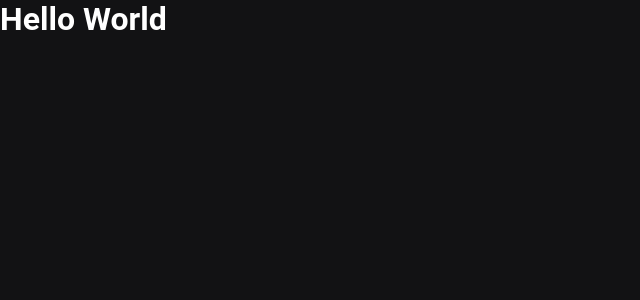
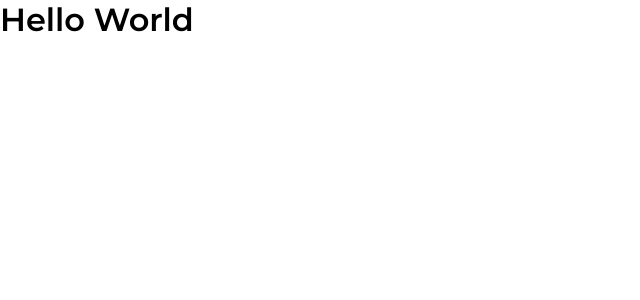
Before and after one commit to matheusantosg/pequenachef, a Next.js app: page / in a window 1280 px wide. Shown: the top 300 px of the page, without its empty margins (0-640 px from the left). Built offline with nearby package versions, Linux system fonts and the light colour scheme.

Commit message:
ajustes style-guide

```diff
--- a/src/pages/_document.tsx
+++ b/src/pages/_document.tsx
@@ -4,7 +4,11 @@ export default class MyDocument extends Document {
   render() {
     return (
       <Html>
-        <Head />
+        <Head>
+          <link rel="preconnect" href="https://fonts.googleapis.com" />
+          <link href="https://fonts.googleapis.com/css2?family=Cormorant+Garamond:ital,wght@0,500;1,500&family=Great+Vibes&family=Inter&family=Montserrat:wght@400;500;600&family=Roboto:wght@400;700;900&display=swap" rel="stylesheet" />
+
+        </Head>
         <body>
           <Main />
           <NextScript />
--- a/src/styles/global.scss
+++ b/src/styles/global.scss
@@ -7,12 +7,12 @@
 :root {
   --white: #ffffff;
 
-  --gray-100: #e1e1e6;
-  --gray-300: #a8a8b3;
-  --gray-900: #121214;
+  --black: #000000;
+  --black-700: #010101;
 
-  --cyan-500: #61DAFB;
-  --yellow-500: #EBA417;
+  --gray-100: #F5F5F5;
+
+  --orange-900: #EC680A;
 }
 
 @media (max-width: 1080px) {
@@ -28,8 +28,7 @@
 }
 
 body {
-  background: var(--gray-900);
-  color: var(--white);
+  color: var(--black);
 }
 
 body,
@@ -37,7 +36,7 @@ input,
 textarea,
 select,
 button {
-  font: 400 1rem 'Roboto', sans-serif;
+  font: 400 1rem 'Montserrat', sans-serif;
 }
 
 button {
```
